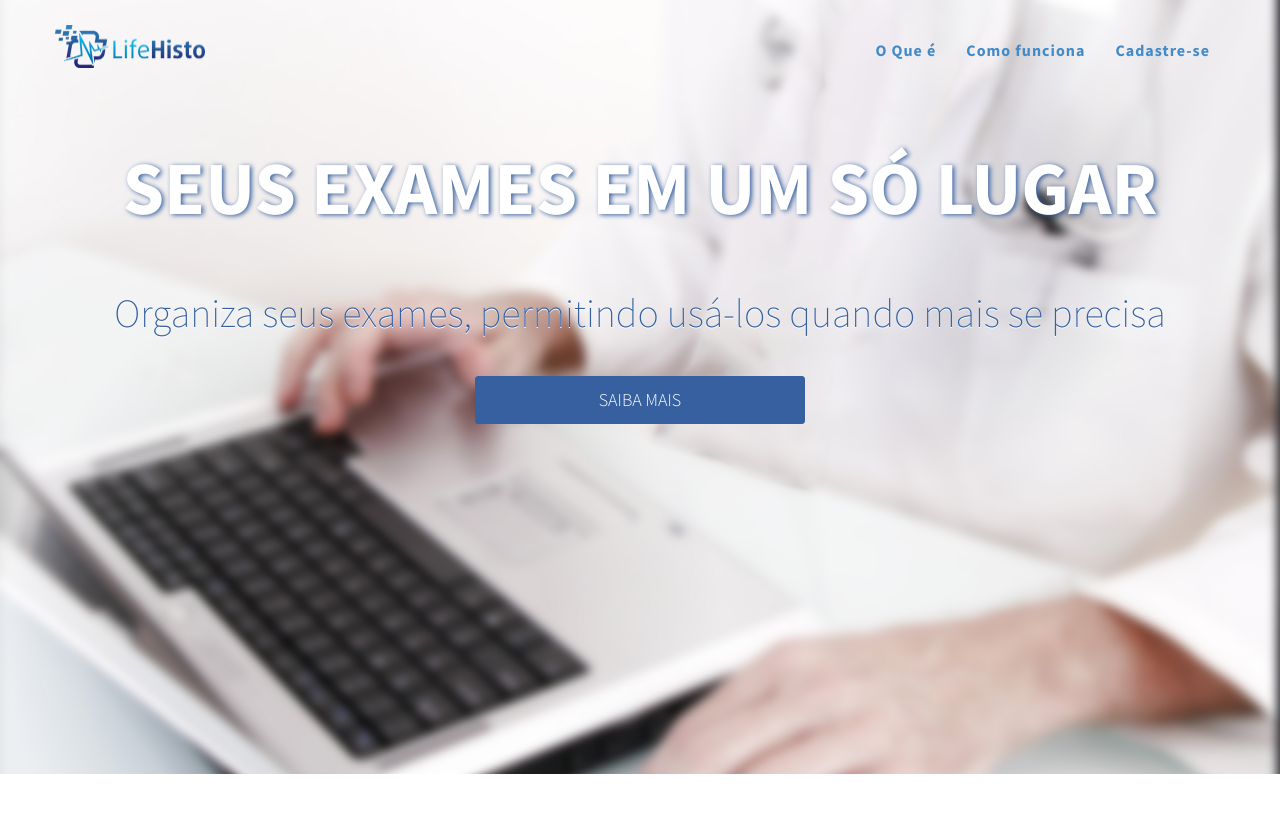
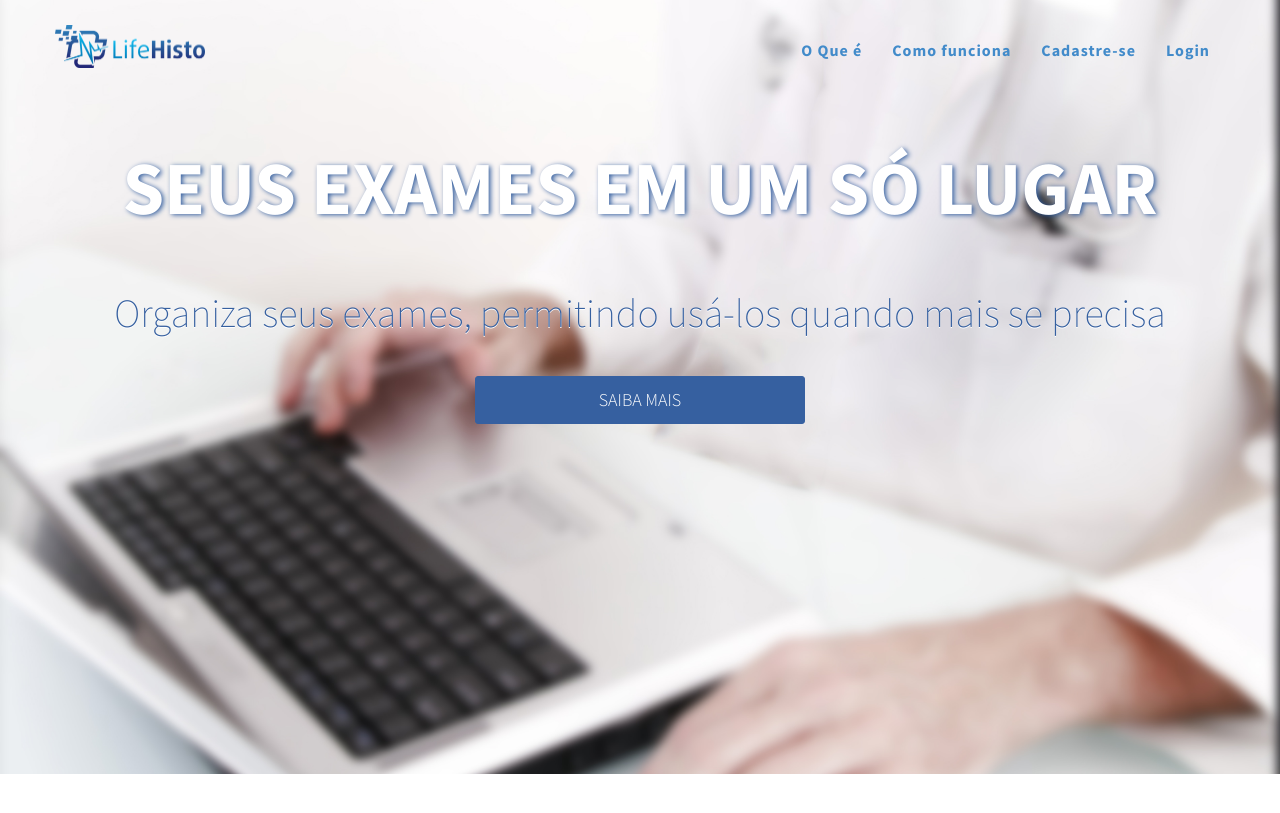
Before and after one commit to Lifehisto/lifehisto.github.io, a Jekyll site: the page built from index.html, in a window 1280 px wide and 900 px high. Shown: the top 813 px of the window. Built offline with Jekyll 4.4.1, drawn with Linux system fonts in a browser that asks for light colours; nearby versions of some CDN libraries; library files that are not in the unit come from our copies.

Commit message:
Update header.html
added login link

```diff
--- a/_includes/header.html
+++ b/_includes/header.html
@@ -28,6 +28,9 @@
                     <li>
                         <a class="page-scroll" href="#signup">Cadastre-se</a>
                     </li>
+                    <li>
+                        <a class="page-scroll" href="http://app.lifehisto.com/users/sign_in">Login</a>
+                    </li>
                 </ul>
             </div>
             <!-- /.navbar-collapse -->
```
